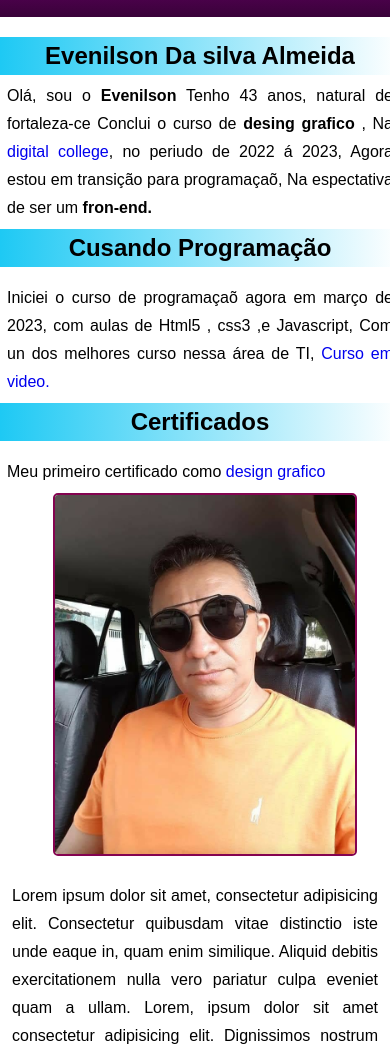
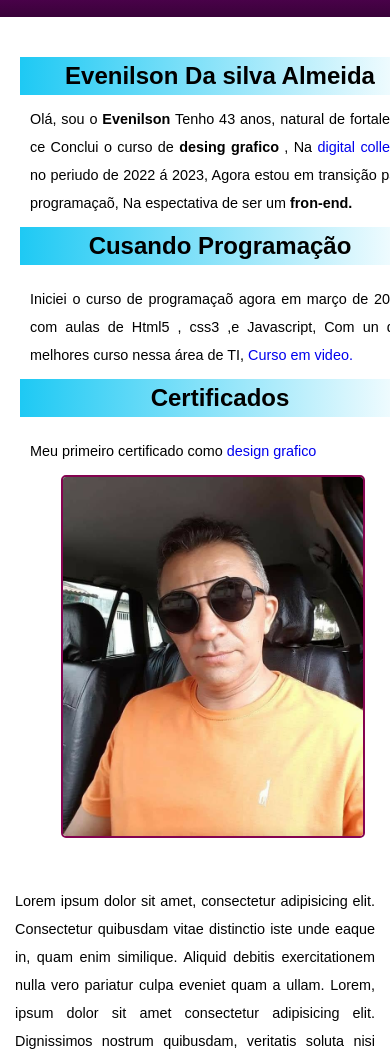
Before and after one commit to evenilsonguerreiro/meu-portifolio-01, a plain HTML site: page index.html in a window 390 px wide. Shown: the part 60-1111 px from the top of the page. Drawn offline with Linux system fonts and the light colour scheme.

Commit message:
atualizacao-4

```diff
--- a/css/mediaquery.css
+++ b/css/mediaquery.css
@@ -1,4 +1,4 @@
-@media screen and (max-width:450px) {
+@media screen and (max-width:400px) {
     dv-1, h1{
         font-size: 1em;
         text-align: center;
@@ -9,14 +9,16 @@
         justify-content: center;
         align-items: center;
         flex-direction: column;
+        padding: 20px;
     }
     img{
-        margin: 0;
+        margin-left: -25px;
         width: 300px;
-        margin: auto;
+
     }
     p{
-        font-size: 1em;
+        font-size: 0.9em;
+        padding: 10px;
     }
     .left h1{
         margin: auto;
```
